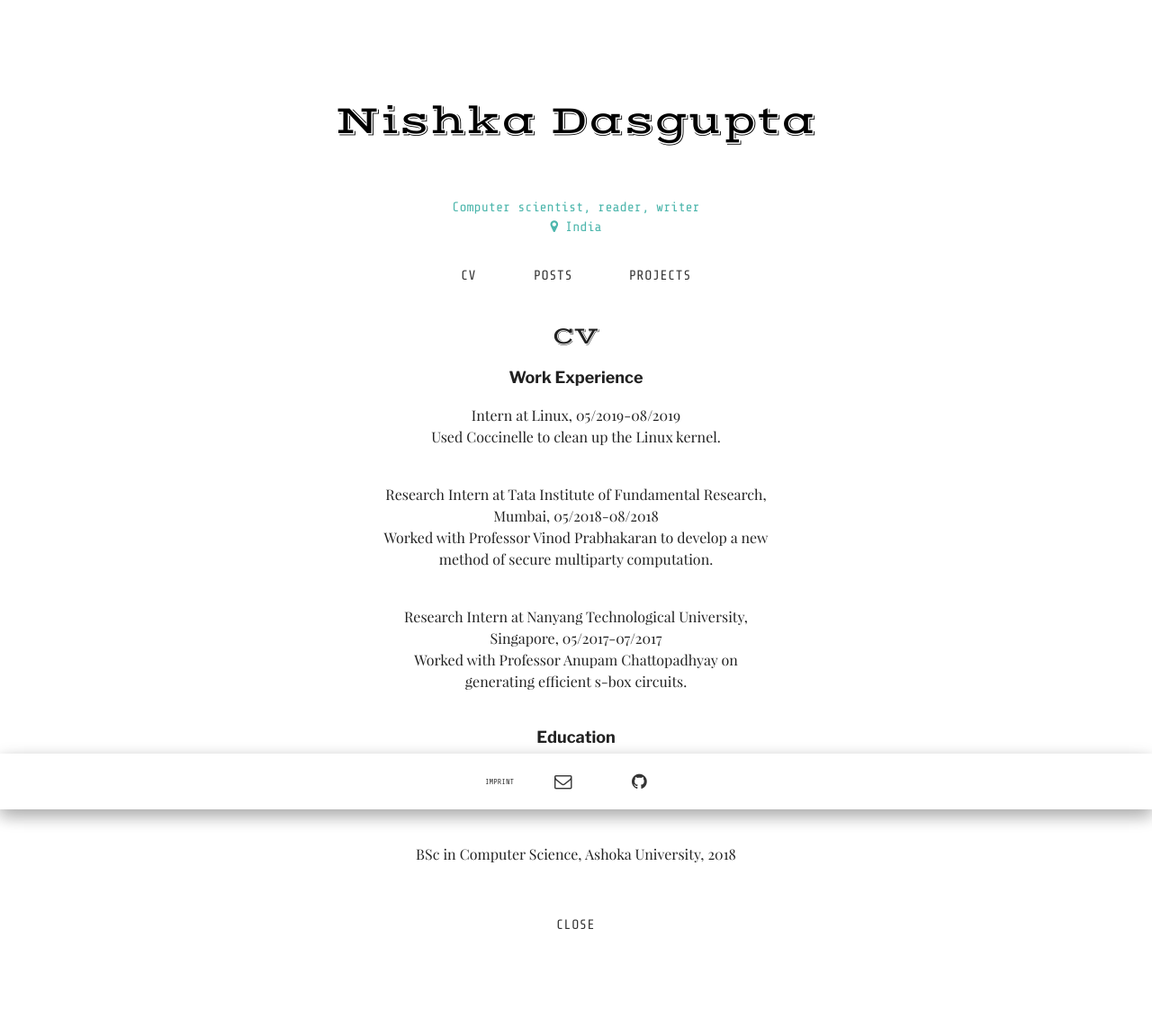
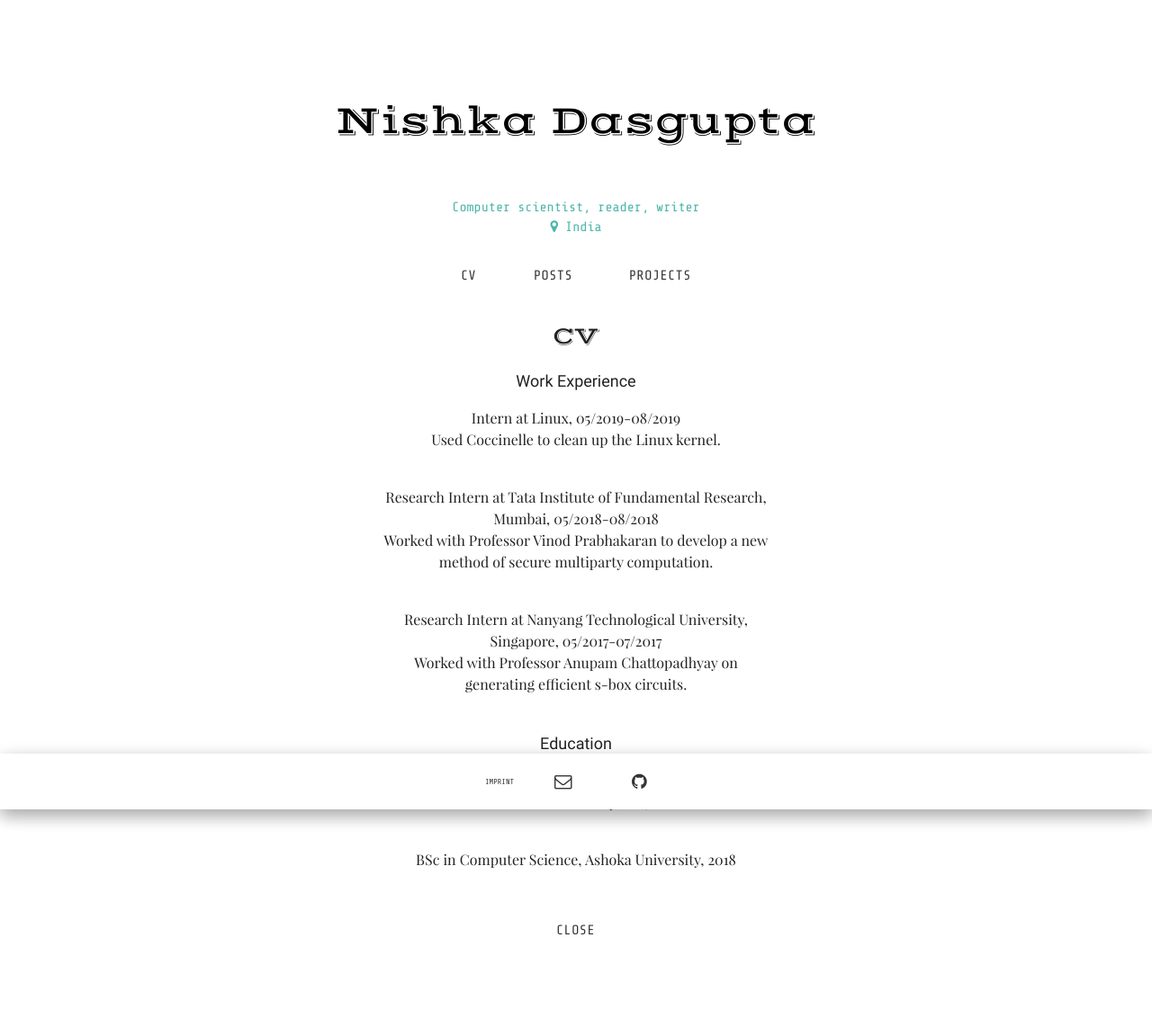
Before and after one commit to lukas-h/material-theme, a Jekyll site: the page built from index.html, in a window 1280 px wide. Shown: the whole page at 90% size. Built offline with Jekyll 4.4.1, drawn with Linux system fonts in a browser that asks for light colours; some web fonts are replaced.

Commit message:
More font tinkering

```diff
--- a/index.html
+++ b/index.html
@@ -53,7 +53,7 @@
 
 <div id="cv">
   <h2 class="my-mini-heading">CV</h2>
-  <h5 class="my-link">Work Experience</h5>
+  <span class="my-link">Work Experience</span>
 	<ul>
 	  {% for work in site.data.work %}
 	  <li>
@@ -63,7 +63,7 @@
 	  </li>
 	  {% endfor %}
 	</ul>
-	<h5 class="my-link">Education</h5>
+	<span class="my-link">Education</span>
     <ul>
       {% for edu in site.data.edu %}
       <li>
@@ -115,7 +115,7 @@
   </div>
   <div id="cv-noscript">
     <h2 class="my-mini-heading">CV</h2>
-	<h5 class="my-link">Work Experience</h5>
+	<span class="my-link">Work Experience</span>
 	<ul>
 	  {% for work in site.data.work %}
 	  <li>
@@ -125,7 +125,7 @@
 	  </li>
 	  {% endfor %}
 	</ul>
-	<h5 class="my-link">Work Experience</h5>
+	<span class="my-link">Work Experience</span>
     <ul>
       {% for edu in site.data.edu %}
       <li>
```
